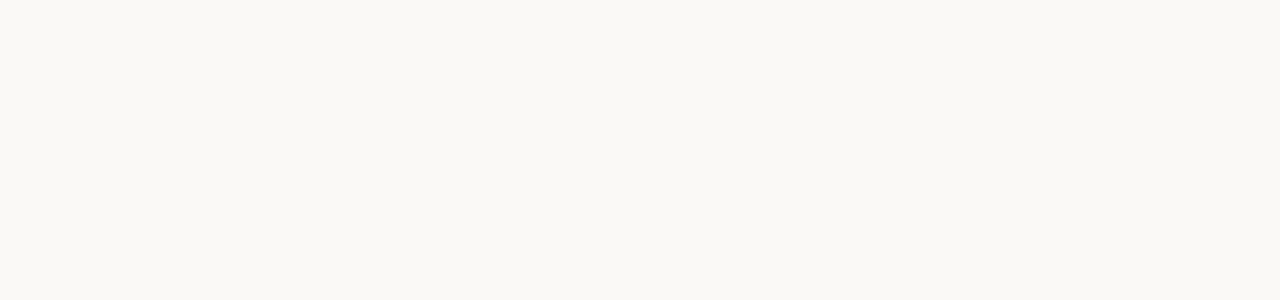
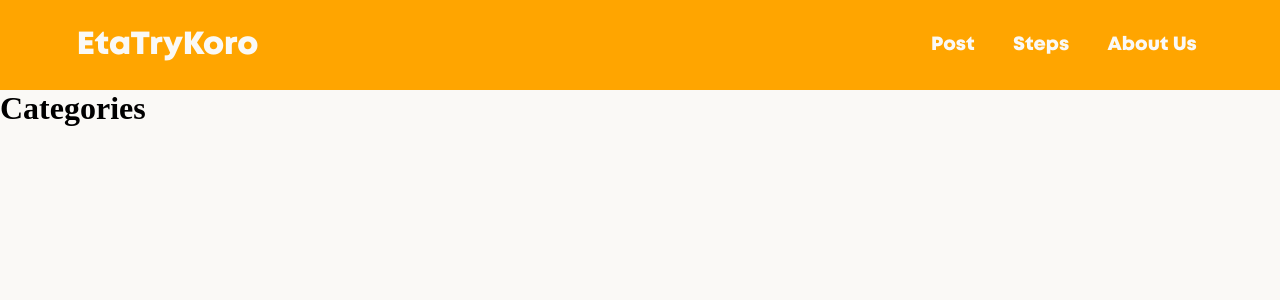
Before and after one commit to mmurshidf/EtaTryKoro, a React (Vite) app: page /Categories in a window 1280 px wide. Before the commit this address had no page. Shown: the top 300 px of the page. Built offline with nearby package versions, Linux system fonts and the light colour scheme.

Commit message:
Started Categories
Created Categories Page

```diff
--- a/src/App.jsx
+++ b/src/App.jsx
@@ -1,8 +1,8 @@
 import React from 'react'
-import Navbar from "./components/Navbar/Navbar"
 import './App.css'
 import Home from "./components/Pages/Home"
 import {Routes, Route} from 'react-router-dom'
+import Categories from "./components/Pages/Categories"
 
 function App() {
   return (
@@ -10,6 +10,9 @@ function App() {
       <Routes>
         <Route path='/' element={<Home />}/>
       </Routes>
+      <Routes>
+        <Route path='/Categories' element={<Categories />}/>
+      </Routes>
     </>
   )
 }
--- a/src/components/Navbar/Menu.jsx
+++ b/src/components/Navbar/Menu.jsx
@@ -1,7 +1,7 @@
 export const Items = [
     {
         label: 'Post',
-        url: '#',
+        url: '/Categories',
         id: 'nav-links'
     },
     {
--- a/src/components/Navbar/Navbar.css
+++ b/src/components/Navbar/Navbar.css
@@ -49,14 +49,14 @@
 .Nav-logo.active,.Nav-logo:hover{
     color: white;
     background-color: rgb(251,196,144,0.5);
-    border-radius: 5px;
-    transition: all 0.25s ease-out;
+    border-radius: 50%;
+    transition: all 0.20s ease-out;
 }
 .nav-links.active,.nav-links:hover{
     color: white;
     background-color: rgb(251,196,144,0.5);
-    border-radius: 5px;
-    transition: all 0.25s ease-out;
+    border-radius: 50%;
+    transition: all 0.20s ease-out;
 }
 .bars{
     display: none;
--- /dev/null
+++ b/src/components/Pages/Categories.css
@@ -0,0 +1,3 @@
+h1{
+    border-color: none;
+}
--- /dev/null
+++ b/src/components/Pages/Categories.jsx
@@ -0,0 +1,14 @@
+import React from 'react'
+import Navbar from "../Navbar/Navbar"
+import './Categories.css'
+
+function Categories() {
+  return (
+    <>
+        <Navbar />
+        <h1>Categories</h1>
+    </>
+  )
+}
+
+export default Categories
--- a/src/components/Pages/Home.css
+++ b/src/components/Pages/Home.css
@@ -7,12 +7,12 @@
     margin: 6%;
     font-family: 'Mont';
 }
-h1{
+.h1{
     color: orange;
     border-bottom: 3px solid orange;
     font-size: 3rem;
 }
-p{
+.p{
     margin-top: 2%;
     font-size: 1.3rem;
     margin-left: 10%;
@@ -38,7 +38,7 @@ p{
     transform: rotate(45deg);
     -webkit-transform: rotate(45deg);
 }
-h6{
+.h6{
     font-size: 1.3rem;
     color: orange;
     padding-bottom: 3%;
--- a/src/components/Pages/Home.jsx
+++ b/src/components/Pages/Home.jsx
@@ -7,16 +7,16 @@ function Home() {
     <>
         <Navbar />
         <div className='Text'>
-          <h1>Try It, Love It, Post It: Your Moments, Your Thoughts!</h1>
-          <p>A platform to post your exciting experiences for others to try! Post or find new activities to try.</p>
+          <h1 className='h1'>Try It, Love It, Post It: Your Moments, Your Thoughts!</h1>
+          <p className='p'>A platform to post your exciting experiences for others to try! Post or find new activities to try.</p>
           <div className='Links'>
             <ul className="btn">
               <li className='btns'>
                 <a className='btn1' href='/'>Steps</a>
                 <h5 className='up'><i className='arup'></i></h5>
-                <h6>Go to Steps to learn more or Start Posting!</h6>
+                <h6 className='h6'>Go to Steps to learn more or Start Posting!</h6>
                 <h5 className='down'><i className='ardown'></i></h5>
-                <a className='btn2' href='/'>Post</a>
+                <a className='btn2' href='/Categories'>Post</a>
               </li>
             </ul>
           </div>
```
